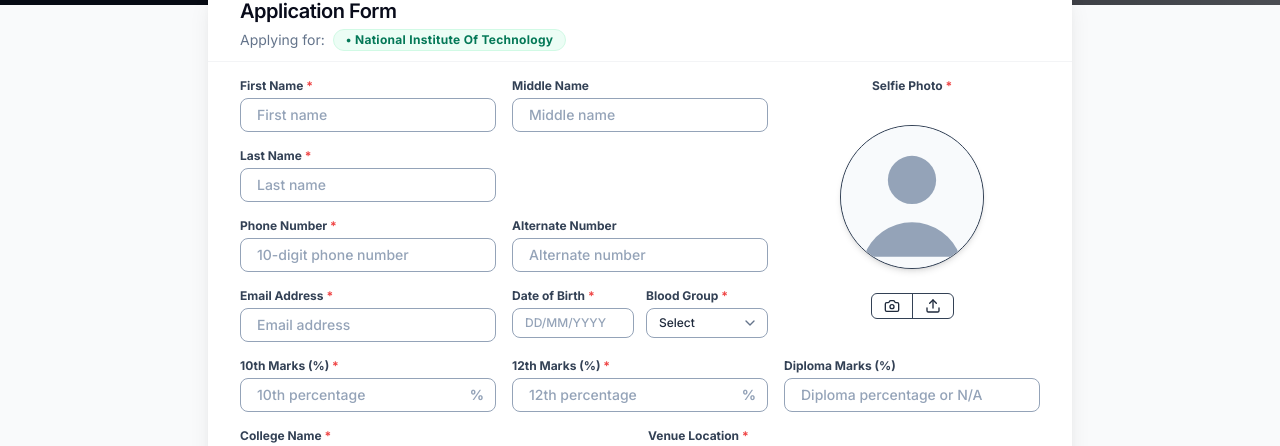
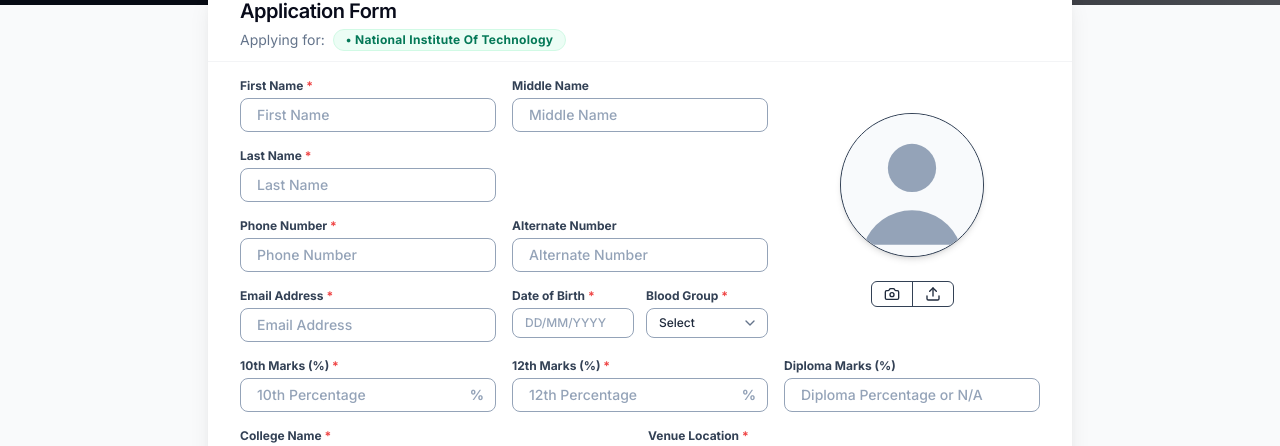
Before and after one commit to ujwalsyntiaro/Vmanous, a React (Vite) app in the folder frontend/: page /application in a window 1280 px wide. Shown: the part 234-680 px from the top of the page. Built offline with nearby package versions, Linux system fonts and the light colour scheme; grey boxes are pictures that could not be loaded.

Commit message:
pass changes

```diff
--- a/frontend/src/pages/Application.jsx
+++ b/frontend/src/pages/Application.jsx
@@ -634,7 +634,7 @@
                             type="text"
                             name="firstName"
                             required
-                            placeholder="First name"
+                            placeholder="First Name"
                             value={formData.firstName}
                             onChange={handleChange}
                             className={`w-full px-4 py-1.5 rounded-lg bg-white border text-slate-800 text-sm font-medium focus:ring-2 outline-none transition-all duration-200 placeholder:text-slate-400 ${errors.firstName
@@ -657,7 +657,7 @@
                           <input
                             type="text"
                             name="middleName"
-                            placeholder="Middle name"
+                            placeholder="Middle Name"
                             value={formData.middleName}
                             onChange={handleChange}
                             className={`w-full px-4 py-1.5 rounded-lg bg-white border text-slate-800 text-sm font-medium focus:ring-2 outline-none transition-all duration-200 placeholder:text-slate-400 ${errors.middleName
@@ -684,7 +684,7 @@
                             type="text"
                             name="lastName"
                             required
-                            placeholder="Last name"
+                            placeholder="Last Name"
                             value={formData.lastName}
                             onChange={handleChange}
                             className={`w-full px-4 py-1.5 rounded-lg bg-white border text-slate-800 text-sm font-medium focus:ring-2 outline-none transition-all duration-200 placeholder:text-slate-400 ${errors.lastName
@@ -714,7 +714,7 @@
                             name="phone"
                             required
                             maxLength={10}
-                            placeholder="10-digit phone number"
+                            placeholder="Phone Number"
                             value={formData.phone}
                             onChange={handleChange}
                             className={`w-full px-4 py-1.5 rounded-lg bg-white border text-slate-800 text-sm font-medium focus:ring-2 outline-none transition-all duration-200 placeholder:text-slate-400 ${errors.phone
@@ -738,7 +738,7 @@
                             type="tel"
                             name="alternatePhone"
                             maxLength={10}
-                            placeholder="Alternate number"
+                            placeholder="Alternate Number"
                             value={formData.alternatePhone}
                             onChange={handleChange}
                             className={`w-full px-4 py-1.5 rounded-lg bg-white border text-slate-800 text-sm font-medium focus:border-emerald-600 focus:ring-2 focus:ring-emerald-600/15 outline-none transition-all duration-200 placeholder:text-slate-400 ${errors.alternatePhone
@@ -765,7 +765,7 @@
                             type="email"
                             name="email"
                             required
-                            placeholder="Email address"
+                            placeholder="Email Address"
                             value={formData.email}
                             onChange={handleChange}
                             className={`w-full px-4 py-1.5 rounded-lg bg-white border text-slate-800 text-sm font-medium focus:ring-2 outline-none transition-all duration-200 placeholder:text-slate-400 ${errors.email
@@ -850,9 +850,6 @@
 
                     {/* Selfie Upload - Circular Design Without Square Background */}
                     <div className="lg:col-span-1 flex flex-col items-center justify-center">
-                      <label className="block text-xs font-bold text-slate-700 mb-2 text-center w-full">
-                        Selfie Photo <span className="text-red-500">*</span>
-                      </label>
                       <div className="w-full flex-1 flex flex-col items-center justify-center py-2">
                         {formData.selfie ? (
                           <div className="flex flex-col items-center gap-3">
@@ -910,22 +907,19 @@
                                 <Camera size={16} className="text-slate-800" />
                               </button>
                               <div className="w-[1px] bg-slate-700 shrink-0" />
-                              <div className="relative overflow-hidden flex items-center justify-center">
-                                <button
-                                  type="button"
+                              <label
                                 title="Upload Photo"
                                 aria-label="Upload Photo"
                                 className="px-3 py-1 text-slate-800 hover:bg-slate-100 transition-colors cursor-pointer flex items-center justify-center"
                               >
                                 <Upload size={16} className="text-slate-800" />
-                                </button>
                                 <input
                                   type="file"
                                   accept="image/*"
                                   onChange={handleImageUpload}
-                                  className="absolute inset-0 w-full h-full opacity-0 cursor-pointer"
+                                  className="hidden"
                                 />
-                              </div>
+                              </label>
                             </div>
                           </div>
                         )}
@@ -951,7 +945,7 @@
                           min="0"
                           max="100"
                           step="0.01"
-                          placeholder="10th percentage"
+                          placeholder="10th Percentage"
                           value={formData.tenthPercentage}
                           onChange={handleChange}
                           className={`w-full px-4 py-1.5 pr-8 rounded-lg bg-white border text-slate-800 text-sm font-medium focus:ring-2 outline-none transition-all duration-200 placeholder:text-slate-400 [appearance:textfield] [&::-webkit-outer-spin-button]:appearance-none [&::-webkit-inner-spin-button]:appearance-none ${errors.tenthPercentage
@@ -981,7 +975,7 @@
                           min="0"
                           max="100"
                           step="0.01"
-                          placeholder="12th percentage"
+                          placeholder="12th Percentage"
                           value={formData.twelfthPercentage}
                           onChange={handleChange}
                           className={`w-full px-4 py-1.5 pr-8 rounded-lg bg-white border text-slate-800 text-sm font-medium focus:ring-2 outline-none transition-all duration-200 placeholder:text-slate-400 [appearance:textfield] [&::-webkit-outer-spin-button]:appearance-none [&::-webkit-inner-spin-button]:appearance-none ${errors.twelfthPercentage
@@ -1007,7 +1001,7 @@
                         <input
                           type="text"
                           name="diplomaPercentage"
-                          placeholder="Diploma percentage or N/A"
+                          placeholder="Diploma Percentage or N/A"
                           value={formData.diplomaPercentage}
                           onChange={handleChange}
                           className={`w-full px-4 py-1.5 ${formData.diplomaPercentage && formData.diplomaPercentage.toString().toUpperCase() !== 'N/A' ? 'pr-8' : 'pr-4'
```
Also changed, not shown: frontend/src/pages/Pass.jsx (+24 -24 lines), 1 other file (tests, documents, lock files or other folders). Lines whose indentation alone changed are shown as unchanged.
